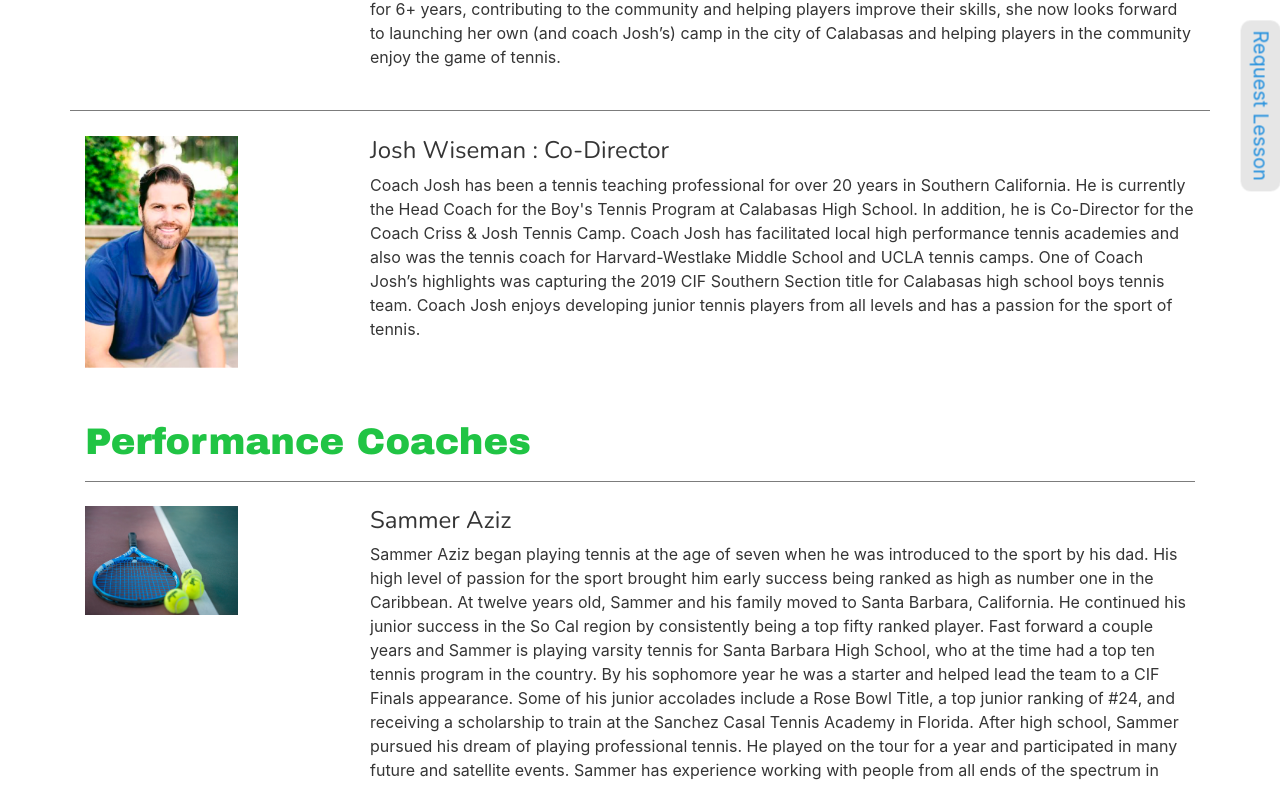
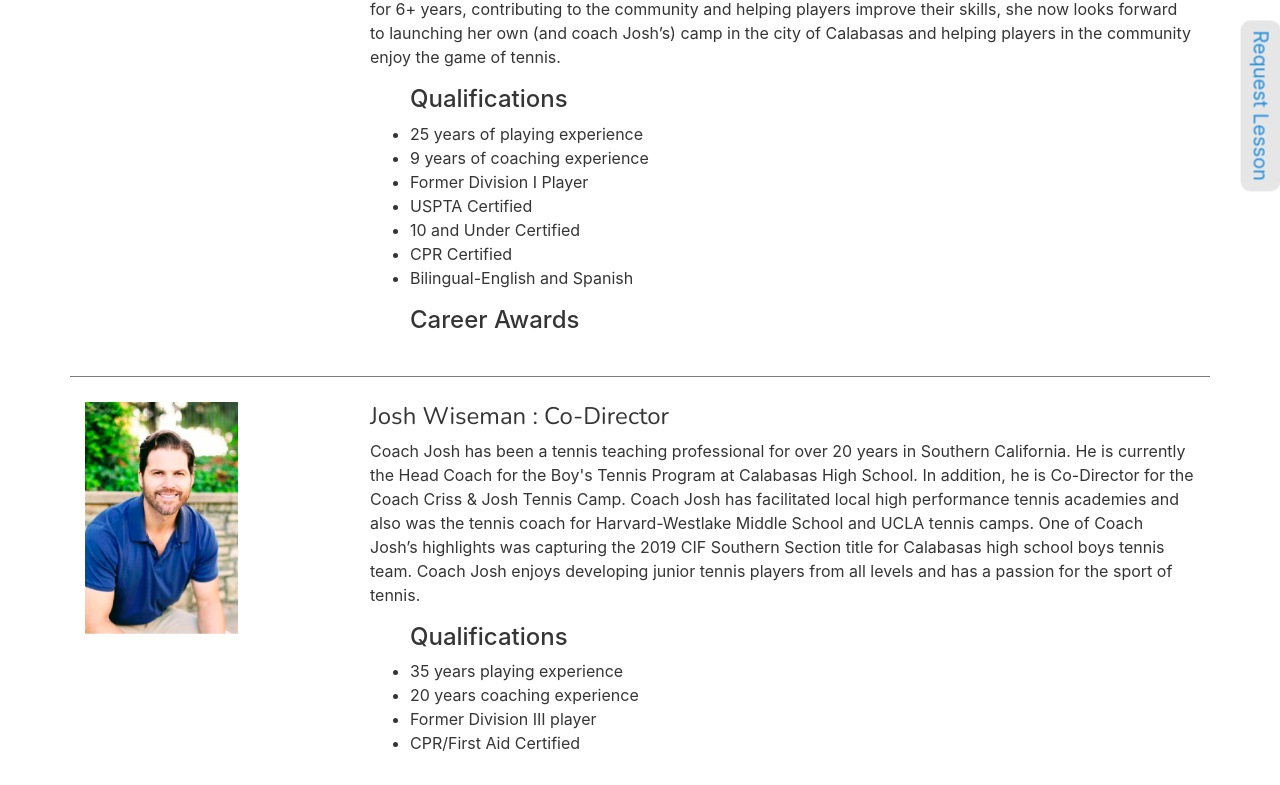
Before and after one commit to mtaslagyan/itrainuwin, a React (Create React App) app: page /coaches in a window 1280 px wide. Shown: the part 529-1314 px from the top of the page. Built offline with nearby package versions, Linux system fonts and the light colour scheme; a web font is replaced by a local one.

Commit message:
Update Coaches.js

```diff
--- a/src/components/Bio/Coaches.js
+++ b/src/components/Bio/Coaches.js
@@ -19,6 +19,20 @@ const Coaches = () => {
                 <div className="col-9">
                     <h2>Criss Rodriguez : Co-Director</h2>
                     <p>Coach Criss has been coaching professional tennis for 6+ years in Los Angeles, CA. Born and raised in Havana, Cuba; coach Criss was part of the Cuban National Team, where she trained under a rigorous curriculum for top nationally ranked student-athletes and future Federation Cup team members. Coach Criss played college tennis at the Division I level, at California State University Northridge (CSUN). She began coaching High School level tennis for a college-preparatory school (Harvard-Westlake High School), where she coached the team to CIF finals two years in a row. Simultaneously, coach Criss coached junior-players from all levels (beginners to high-performance juniors) privately. Currently, she is the Head coach for the Calabasas High School girls tennis program. She has run junior-camps and clinics in the San Fernando Valley for 6+ years, contributing to the community and helping players improve their skills, she now looks forward to launching her own (and coach Josh’s) camp in the city of Calabasas and helping players in the community enjoy the game of tennis.</p>
+                    <ul>
+                      <h4>Qualifications</h4>
+                      <li>25 years of playing experience</li>
+                      <li>9 years of coaching experience</li>
+                      <li>Former Division I Player</li>
+                      <li>USPTA Certified</li>
+                      <li>10 and Under Certified</li>
+                      <li>CPR Certified</li>
+                      <li>Bilingual-English and Spanish</li>
+                    </ul>
+                    <ul>
+                      <h4>Career Awards</h4>
+
+                    </ul>
                 </div>
             </div>
             <div className="row coachBio">
@@ -28,6 +42,13 @@ const Coaches = () => {
                 <div className="col-9">
                     <h2>Josh Wiseman : Co-Director</h2>
                     <p>Coach Josh has been a tennis teaching professional for over 20 years in Southern California. He is currently the Head Coach for the Boy's Tennis Program at Calabasas High School. In addition, he is Co-Director for the Coach Criss & Josh Tennis Camp. Coach Josh has facilitated local high performance tennis academies and also was the tennis coach for Harvard-Westlake Middle School and UCLA tennis camps. One of Coach Josh’s highlights was capturing the 2019 CIF Southern Section title for Calabasas high school boys tennis team. Coach Josh enjoys developing junior tennis players from all levels and has a passion for the sport of tennis.</p>
+                    <ul>
+                      <h4>Qualifications</h4>
+                      <li>35 years playing experience</li>
+                      <li>20 years coaching experience</li>
+                      <li>Former Division III player </li>
+                      <li>CPR/First Aid Certified</li>
+                    </ul>
                 </div>
             </div>
             <div className="row">
```
